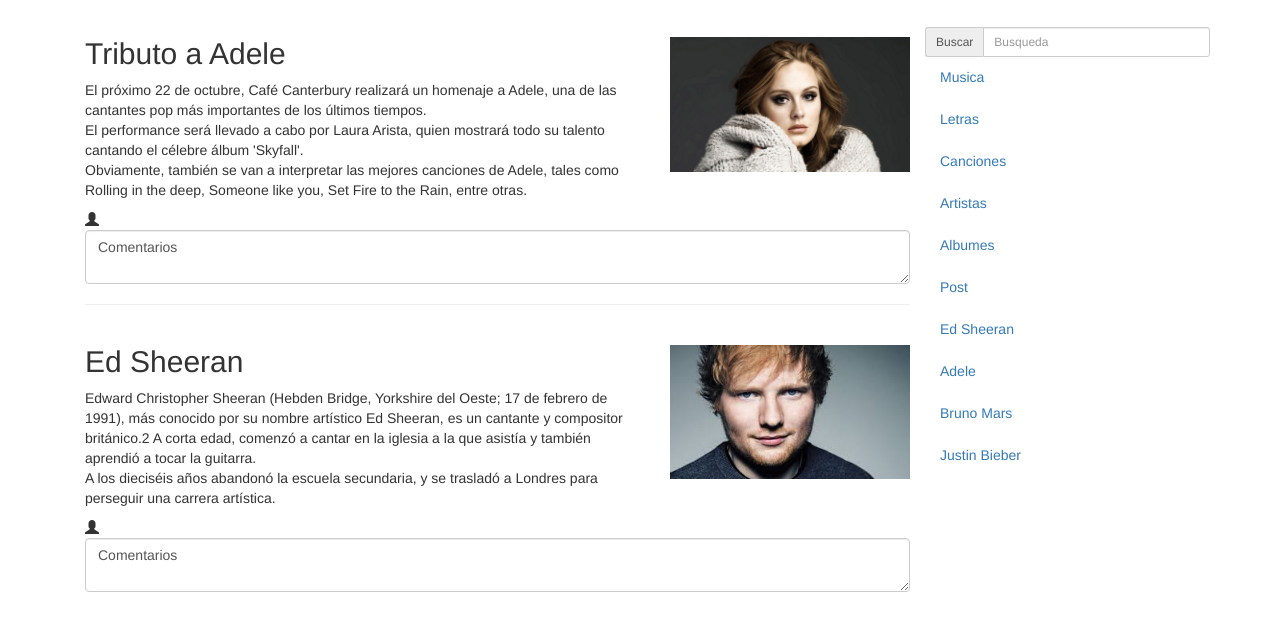
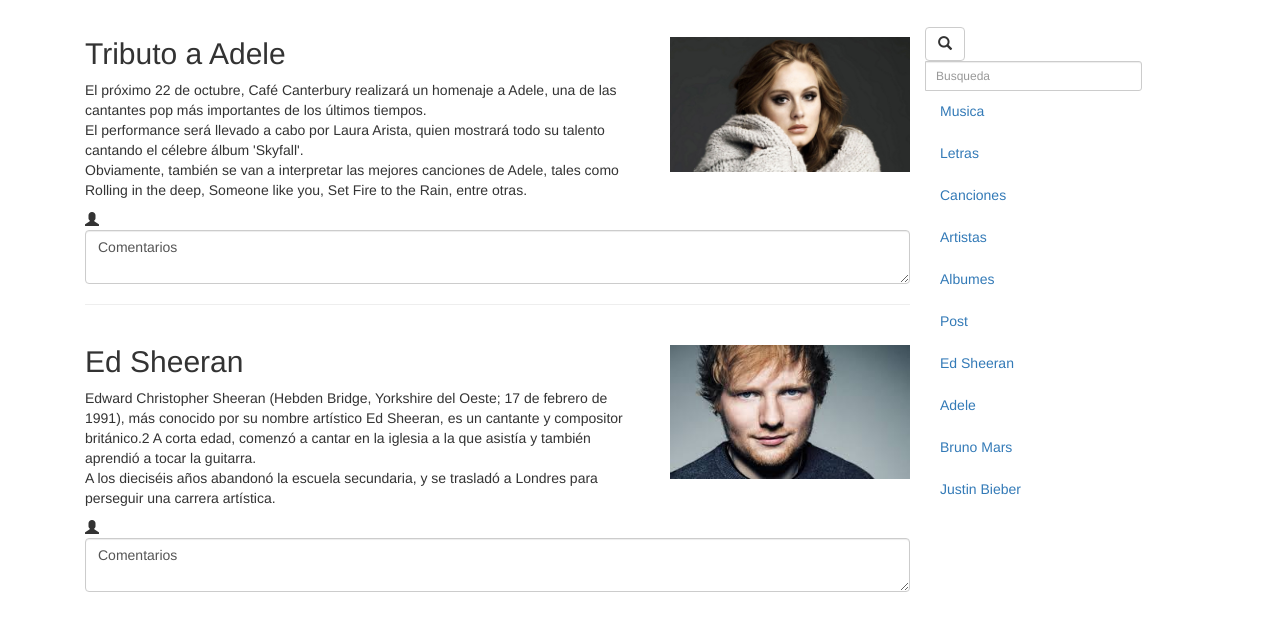
Before and after one commit to jaimeborjas/blog-de-musica, a plain HTML site: page index.html in a window 1280 px wide. Shown: the part 151-782 px from the top of the page. Drawn offline with Linux system fonts and the light colour scheme.

Commit message:
barra de busqueda

```diff
--- a/index.html
+++ b/index.html
@@ -66,7 +66,9 @@
             <div class=" col-md-3 col-lg-3 buscar">
                <div class="row buscador">
                   <div class="input-group input-group-sm">
-                      <span class="input-group-addon">Buscar</span>
+                      <button type="button" class="btn btn-default" aria-label="Left Align">
+                          <span class="glyphicon glyphicon-search" aria-hidden="true"></span>
+                      </button>
                       <input type="text" class="form-control" placeholder="Busqueda">
                     </div>
                </div>
```
